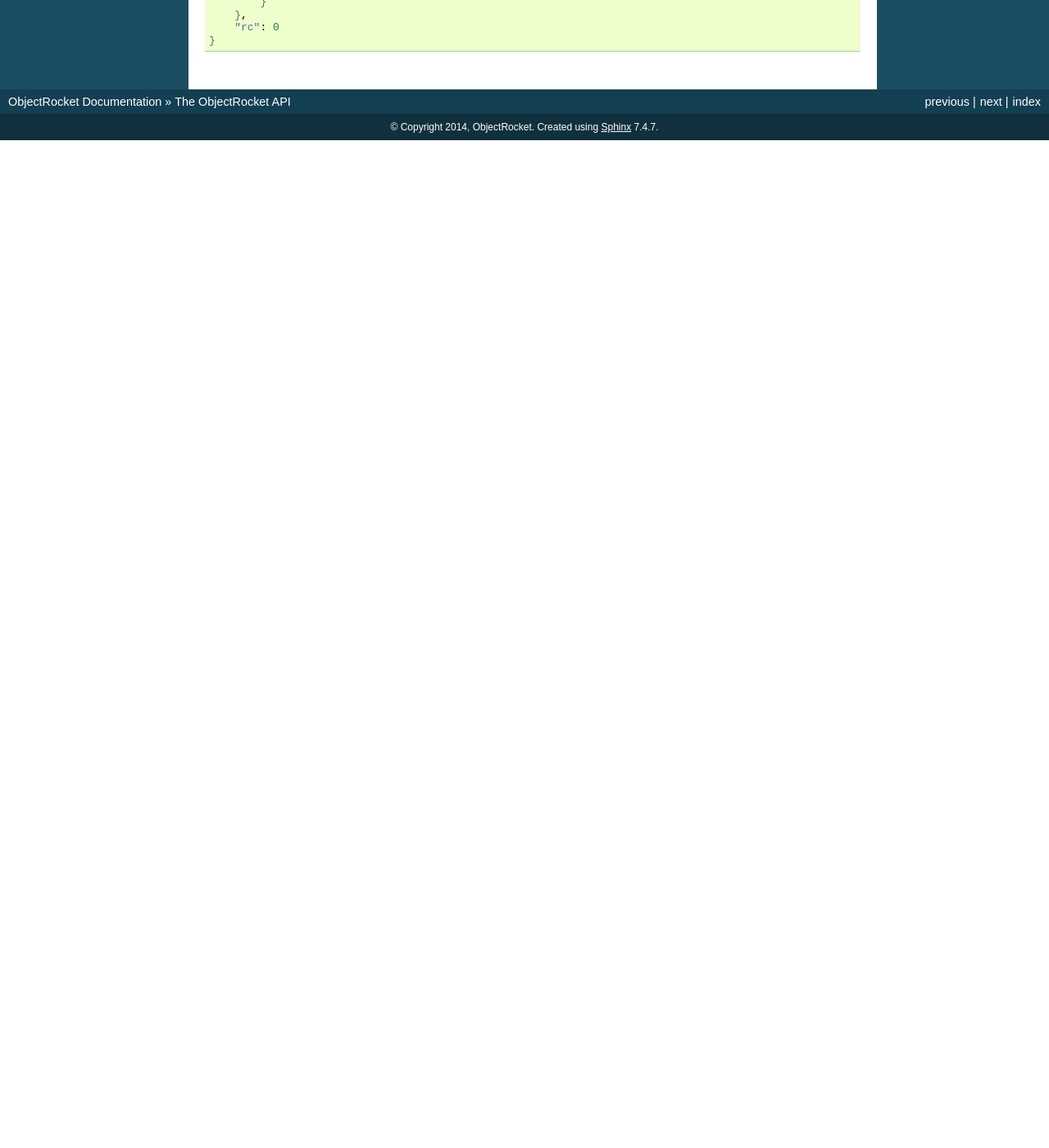
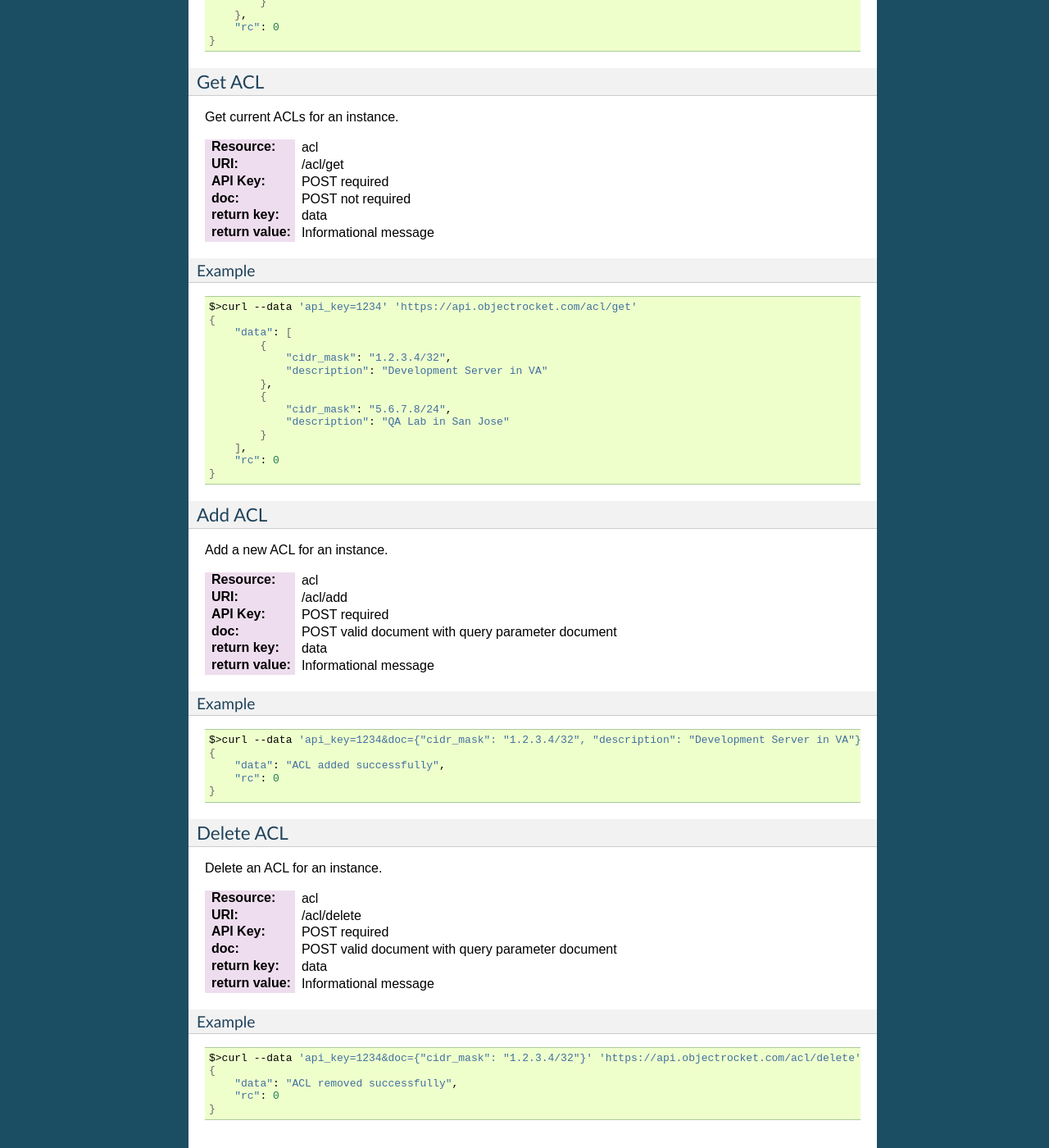
Before and after one commit to zcorleissen/documentation, a Sphinx documentation site: the page built from source/api/overview.rst, in a window 1280 px wide and 1400 px high, scrolled down 11300 px. Shown: the whole window at 82% size. Built offline with Sphinx 7.4.7, drawn with Linux system fonts in a browser that asks for light colours; before the commit the page ends 11471 px from its top, so only the background shows below that; some of the changed text lies outside the part shown.

Commit message:
Adds /acl/get, /acl/add, and /acl/delete API operations

```diff
--- a/source/api/overview.rst
+++ b/source/api/overview.rst
@@ -743,3 +743,86 @@ Set slow operation threshold for profiling:
        },
        "rc": 0
    }
+
+Get ACL
+^^^^^^^
+
+Get current ACLs for an instance.
+
+:Resource: acl
+:URI: /acl/get
+:API Key: POST required
+:doc: POST not required
+:return key: data
+:return value: Informational message
+
+
+Example
+~~~~~~~
+
+.. code-block:: bash
+
+  $>curl --data 'api_key=1234' 'https://api.objectrocket.com/acl/get'
+  {
+      "data": [
+          {
+              "cidr_mask": "1.2.3.4/32",
+              "description": "Development Server in VA"
+          },
+          {
+              "cidr_mask": "5.6.7.8/24",
+              "description": "QA Lab in San Jose"
+          }
+      ],
+      "rc": 0
+  }
+
+
+Add ACL
+^^^^^^^
+
+Add a new ACL for an instance.
+
+:Resource: acl
+:URI: /acl/add
+:API Key: POST required
+:doc: POST valid document with query parameter document
+:return key: data
+:return value: Informational message
+
+
+Example
+~~~~~~~
+
+.. code-block:: bash
+
+  $>curl --data 'api_key=1234&doc={"cidr_mask": "1.2.3.4/32", "description": "Development Server in VA"}' 'https://api.objectrocket.com/acl/add'
+  {
+      "data": "ACL added successfully",
+      "rc": 0
+  }
+
+
+Delete ACL
+^^^^^^^^^^
+
+Delete an ACL for an instance.
+
+:Resource: acl
+:URI: /acl/delete
+:API Key: POST required
+:doc: POST valid document with query parameter document
+:return key: data
+:return value: Informational message
+
+
+Example
+~~~~~~~
+
+.. code-block:: bash
+
+  $>curl --data 'api_key=1234&doc={"cidr_mask": "1.2.3.4/32"}' 'https://api.objectrocket.com/acl/delete'
+  {
+      "data": "ACL removed successfully",
+      "rc": 0
+  }
```
